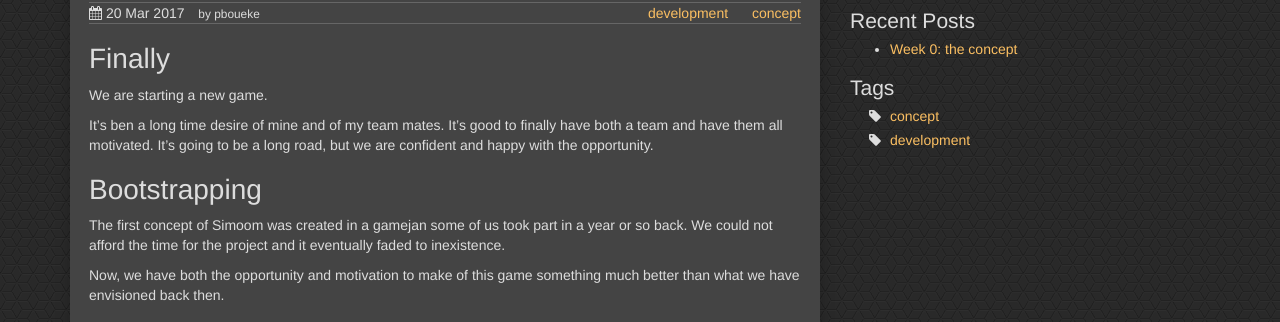
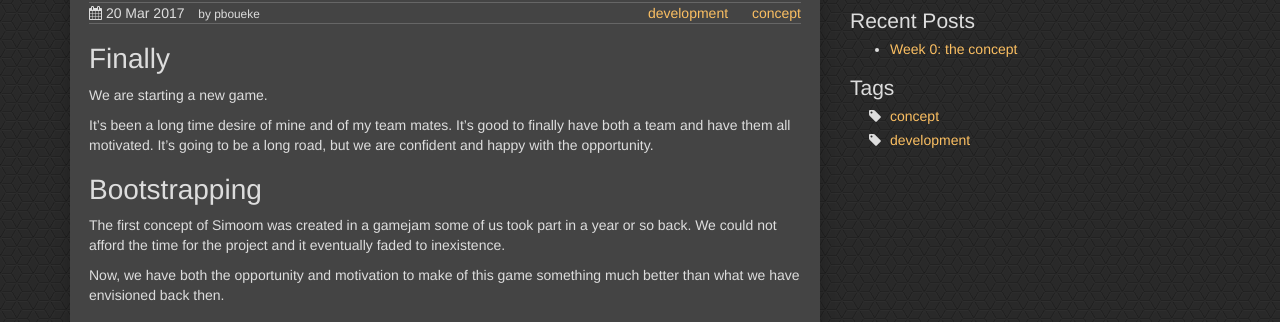
Before and after one commit to simoom-dev/blog, a Jekyll site: the page built from _posts/2017-03-20-week-0.md, in a window 1280 px wide and 900 px high. Shown: the part 158-480 px from the top of the window. Built offline with Jekyll 4.4.1, drawn with Linux system fonts in a browser that asks for light colours.

Commit message:
Fixed some typos on 2017-03-20-week-0.md

```diff
--- a/_posts/2017-03-20-week-0.md
+++ b/_posts/2017-03-20-week-0.md
@@ -11,11 +11,11 @@ author: pboueke
 
 We are starting a new game.
 
-It's ben a long time desire of mine and of my team mates. It's good to finally have both a team and have them all motivated. It's going to be a long road, but we are confident and happy with the opportunity.
+It's been a long time desire of mine and of my team mates. It's good to finally have both a team and have them all motivated. It's going to be a long road, but we are confident and happy with the opportunity.
 
 # Bootstrapping
 
-The first concept of Simoom was created in a gamejan some of us took part in a year or so back. We could not afford the time for the project and it eventually faded to inexistence.
+The first concept of Simoom was created in a gamejam some of us took part in a year or so back. We could not afford the time for the project and it eventually faded to inexistence.
 
 Now, we have both the opportunity and motivation to make of this game something much better than what we have envisioned back then.
 
```
